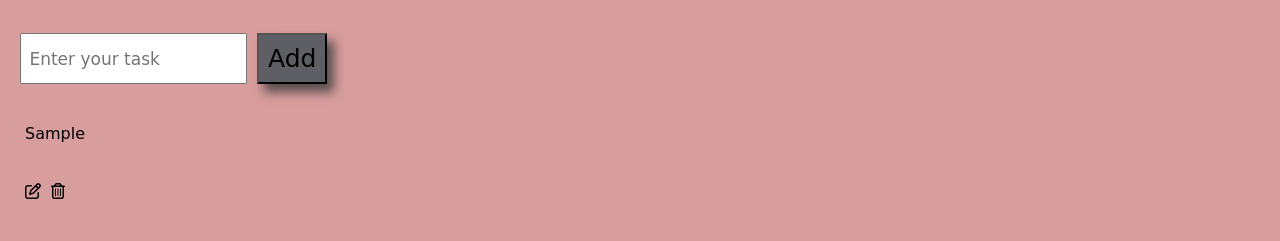
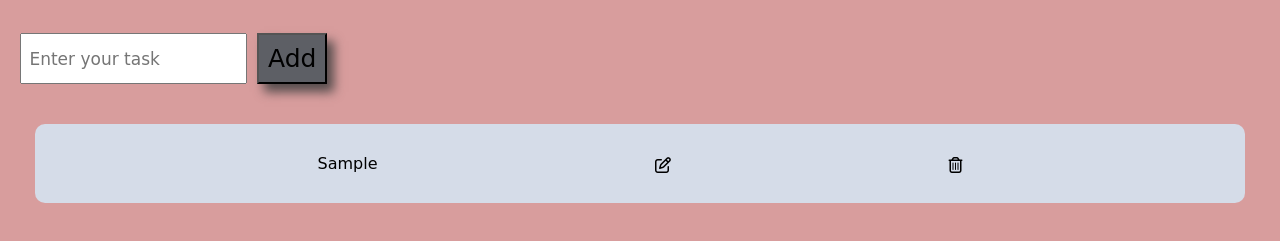
Before and after one commit to GSG-FC03/ToDoList-8, a plain HTML site: page html/mainPage.html in a window 1280 px wide. Both pictures are taken after typing "Sample" into the empty fields and a click on the button "Add". Shown: the part 135-376 px from the top of the page. Drawn offline with Linux system fonts and the light colour scheme.

Commit message:
add style to created element relates #10

```diff
--- a/css/mainStyle.css
+++ b/css/mainStyle.css
@@ -28,3 +28,21 @@ form{
 #btnAdd:hover{
     cursor: pointer;
 }
+.list{
+    display: flex;
+    justify-content: space-evenly;
+    align-items: flex-end;
+    background: #d5dce8;
+    margin: 20px;
+    padding: 10px;
+    border-radius: 10px;
+}
+.paraText{
+    width:50%;
+    font-size: 20px;
+}
+.editIcon:hover,
+.delIcon:hover{
+    cursor: pointer;
+    color:#3f5058cc;
+}
```
